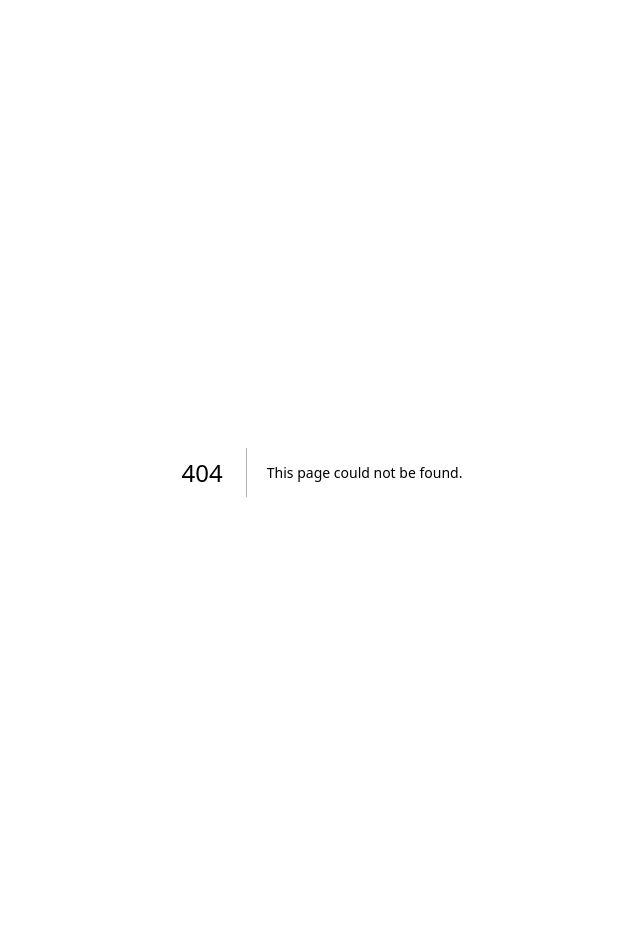
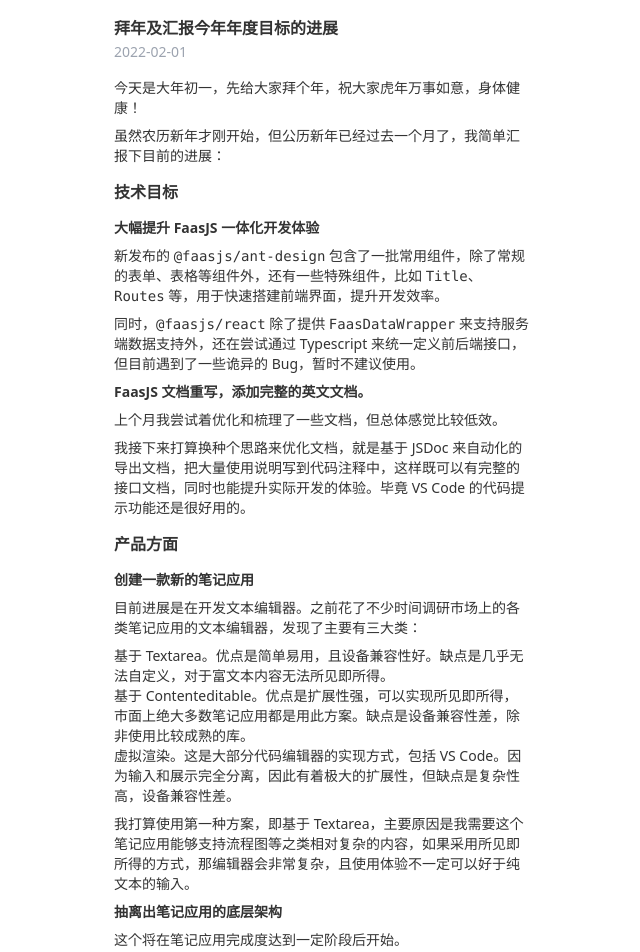
Before and after one commit to zfben/zfben.github.io, a Next.js app: page /blog/2022-02-01 in a window 1280 px wide. Before the commit this address had no page. Shown: the top 952 px of the page, without its empty margins (318-958 px from the left). Before the commit the page ends 888 px from the top, so only its background shows below. Built offline with nearby package versions, Linux system fonts and the light colour scheme.

Commit message:
add blog

```diff
--- /dev/null
+++ b/components/blog-post.tsx
@@ -0,0 +1,18 @@
+import Head from 'next/head'
+
+export default function BlogPost ({ children, meta }: {
+  children: React.ReactNode
+  meta: {
+    title: string
+    date: string
+  }
+}) {
+  return <div className='max-w-md mx-auto p-4'>
+    <Head>
+      <title>{meta.title} | Blog | 寂静小站 Silence Space</title>
+    </Head>
+    <h1 className='font-bold'>{meta.title}</h1>
+    <div className='text-gray-400 text-sm'>{meta.date}</div>
+    <article className='my-4 space-y-2 text-sm blog-post'>{children}</article>
+  </div>
+}
--- a/next.config.js
+++ b/next.config.js
@@ -1,6 +1,11 @@
-/** @type {import('next').NextConfig} */
+const withMDX = require('@next/mdx')({ extension: /\.mdx?$/ })
 
-module.exports = {
+module.exports = withMDX({
   reactStrictMode: true,
-  images: {loader: 'custom'}
-};
+  images: { loader: 'custom' },
+  pageExtensions: [
+    "tsx",
+    "md",
+    "mdx"
+  ]
+})
--- /dev/null
+++ b/pages/blog/2022-02-01.mdx
@@ -0,0 +1,78 @@
+import BlogPost from '../../components/blog-post'
+
+export const meta = {
+  title: '拜年及汇报今年年度目标的进展',
+  date: '2022-02-01',
+}
+
+export default ({ children }) => <BlogPost meta={meta}>{children}</BlogPost>;
+
+今天是大年初一，先给大家拜个年，祝大家虎年万事如意，身体健康！
+
+虽然农历新年才刚开始，但公历新年已经过去一个月了，我简单汇报下目前的进展：
+
+## 技术目标
+
+### 大幅提升 FaasJS 一体化开发体验
+
+新发布的 `@faasjs/ant-design` 包含了一批常用组件，除了常规的表单、表格等组件外，还有一些特殊组件，比如 `Title`、`Routes` 等，用于快速搭建前端界面，提升开发效率。
+
+同时，`@faasjs/react` 除了提供 `FaasDataWrapper` 来支持服务端数据支持外，还在尝试通过 Typescript 来统一定义前后端接口，但目前遇到了一些诡异的 Bug，暂时不建议使用。
+
+### FaasJS 文档重写，添加完整的英文文档。
+
+上个月我尝试着优化和梳理了一些文档，但总体感觉比较低效。
+
+我接下来打算换种个思路来优化文档，就是基于 JSDoc 来自动化的导出文档，把大量使用说明写到代码注释中，这样既可以有完整的接口文档，同时也能提升实际开发的体验。毕竟 VS Code 的代码提示功能还是很好用的。
+
+## 产品方面
+
+### 创建一款新的笔记应用
+
+目前进展是在开发文本编辑器。之前花了不少时间调研市场上的各类笔记应用的文本编辑器，发现了主要有三大类：
+
+1. 基于 Textarea。优点是简单易用，且设备兼容性好。缺点是几乎无法自定义，对于富文本内容无法所见即所得。
+2. 基于 Contenteditable。优点是扩展性强，可以实现所见即所得，市面上绝大多数笔记应用都是用此方案。缺点是设备兼容性差，除非使用比较成熟的库。
+3. 虚拟渲染。这是大部分代码编辑器的实现方式，包括 VS Code。因为输入和展示完全分离，因此有着极大的扩展性，但缺点是复杂性高，设备兼容性差。
+
+我打算使用第一种方案，即基于 Textarea，主要原因是我需要这个笔记应用能够支持流程图等之类相对复杂的内容，如果采用所见即所得的方式，那编辑器会非常复杂，且使用体验不一定可以好于纯文本的输入。
+
+### 抽离出笔记应用的底层架构
+
+这个将在笔记应用完成度达到一定阶段后开始。
+
+### 重新开始写博客
+
+这篇就是个开始，接下来我打算以至少一周一更的频率来写。本周是今年的第五周，预计今年会写差不多五十篇博客。
+
+此外，笔记应用之后也会直接对接到我的博客中，这样我就不必在不同的地方重复写了。
+
+内容方面，我目前有几个方向，请期待接下来的更新吧。
+
+## 身体方面
+
+### 深蹲和硬拉达到稳定的100kg做组
+
+待驾照考出来后，我会一边开始学习和准备健身教练的考试，一边提升自己训练计划的专业性。
+
+### 恢复巴柔训练
+
+已经约好了年后巴柔馆的体验课，接下来会逐步恢复训练。
+
+## 财务方面
+
+### 增加一些多元化的投资尝试
+
+目前已经尝试了一些新渠道，但投资主要是靠时间生钱，所以现在还处于建仓和摸索阶段。
+
+## 旅游方面
+
+### 考驾照
+
+目前正在学习科目三，预计最晚3月份可以拿到驾照。
+
+### 短途自驾游
+
+等驾照到手后再开始。
+
+以上就是目前进展的汇总，希望能对你有所启发或帮助。
--- /dev/null
+++ b/pages/blog/index.tsx
@@ -0,0 +1,36 @@
+/* eslint-disable react/prop-types */
+import type { NextPage } from 'next'
+import Head from 'next/head'
+import Link from 'next/link'
+
+const posts = [
+  {
+    title: '新春快乐',
+    date: '2022-02-01'
+  }
+]
+
+const Page: NextPage = () => {
+  return <div className='max-w-md mx-auto p-4'>
+    <Head>
+      <title>Blog | 寂静小站 Silence Space</title>
+    </Head>
+    <h1 className='font-bold'>Blog</h1>
+    <ul className='my-2'>
+      {posts.map(post => <li key={ post.date }>
+        <Link href={ `/blog/${post.date}` }><a>
+          {post.title}
+          <span className='text-gray-400 pl-2'>{post.date}</span>
+        </a>
+        </Link>
+      </li>)}
+    </ul>
+    <div className="footer">
+      &copy; 2007-2022&nbsp;
+      <a href="http://zfben.com">Zfben.com</a>
+        &nbsp;All Rights Reserved.
+    </div>
+  </div>
+}
+
+export default Page
--- a/pages/fr.tsx
+++ b/pages/fr.tsx
@@ -5,7 +5,7 @@ import Link from 'next/link'
 
 const Page: NextPage = () => {
   return (
-    <div className='en'>
+    <div className='home en'>
       <Head>
         <title>寂静小站 Silence Space</title>
         <meta
@@ -44,10 +44,10 @@ const Page: NextPage = () => {
         <Link
           href="/">English</Link>
         <Link
-          href="/cn">中文</Link>
+          href="/zh">中文</Link>
       </div>
       <div className="footer">
-        &copy; 2007-2021&nbsp;
+        &copy; 2007-2022&nbsp;
         <a href="http://zfben.com">Zfben.com</a>
         &nbsp;All Rights Reserved.
       </div>
--- a/pages/index.tsx
+++ b/pages/index.tsx
@@ -5,7 +5,7 @@ import Link from 'next/link'
 
 const Page: NextPage = () => {
   return (
-    <div className='en'>
+    <div className='home en'>
       <Head>
         <title>寂静小站 Silence Space</title>
         <meta
@@ -47,7 +47,7 @@ const Page: NextPage = () => {
           href="/fr">Français</Link>
       </div>
       <div className="footer">
-        &copy; 2007-2021&nbsp;
+        &copy; 2007-2022&nbsp;
         <a href="http://zfben.com">Zfben.com</a>
         &nbsp;All Rights Reserved.
       </div>
--- a/pages/zh.tsx
+++ b/pages/zh.tsx
@@ -5,7 +5,7 @@ import Link from 'next/link'
 
 const Page: NextPage = () => {
   return (
-    <div className='en'>
+    <div className='home en'>
       <Head>
         <title>寂静小站 Silence Space</title>
         <meta
@@ -47,7 +47,7 @@ const Page: NextPage = () => {
           href="/fr">Français</Link>
       </div>
       <div className="footer">
-        &copy; 2007-2021&nbsp;
+        &copy; 2007-2022&nbsp;
         <a href="http://zfben.com">Zfben.com</a>
         &nbsp;All Rights Reserved.
       </div>
--- /dev/null
+++ b/postcss.config.js
@@ -0,0 +1,6 @@
+module.exports = {
+  plugins: {
+    tailwindcss: {},
+    autoprefixer: {},
+  },
+}
--- a/styles/globals.css
+++ b/styles/globals.css
@@ -1,3 +1,7 @@
+@tailwind base;
+@tailwind components;
+@tailwind utilities;
+
 @keyframes rotateIcon {
   0% { transform: rotate(0) }
   50% { transform: rotate(360deg) }
@@ -8,9 +12,12 @@ body{
   background: #fff;
   color: #333;
   line-height: 1.6;
+  font-size: 1em;
+}
+
+.home {
+  padding-top: 10vh;
   text-align: center;
-  font-size: 1em;
-  padding-top: 10vh;
 }
 
 .saying{
@@ -28,17 +35,17 @@ body{
   border-radius: 50%;
 }
 
-h1{
+.home h1{
   margin: 2vh 0;
   font-size: 3em;
 }
 
-div div{
+.home div div{
   margin-bottom: 0.5em;
   line-height: 1.6;
 }
 
-a{
+.home a{
   display: inline-block;
   color: #333;
   text-decoration: none;
@@ -110,13 +117,18 @@ body.active .front{
 .footer{
   margin-top: 10vh;
   color: #ccc;
-  font-size: 0.7em;
+  font-size: 0.7rem;
   text-align: center;
 }
 .footer a{
   color: #aaa;
 }
 
-body.cn{
-  font-family: "Hiragino Sans GB", "冬青体", STXihei, "华文细黑", "Microsoft YaHei", "微软雅黑", SimSun, "宋体", serif;
+.blog-post h2 {
+  font-size: 1rem;
+  padding: 0.5rem 0;
 }
+
+.blog-post h2, h3{
+  font-weight: bold;
+}
--- /dev/null
+++ b/tailwind.config.js
@@ -0,0 +1,4 @@
+module.exports = {
+  content: ['./pages/**/*.{js,ts,jsx,tsx,mdx}','./components/**/*.{js,ts,jsx,tsx}'],
+  theme: {},
+}
```
Also changed, not shown: package.json (+8 -2 lines), 1 other file (tests, documents, lock files or other folders).
